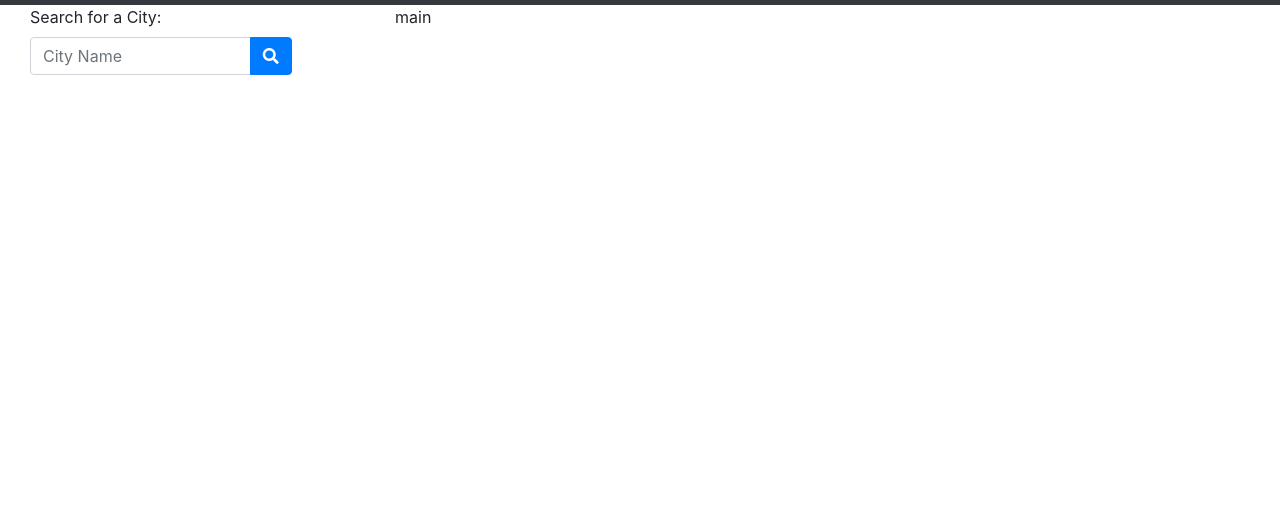
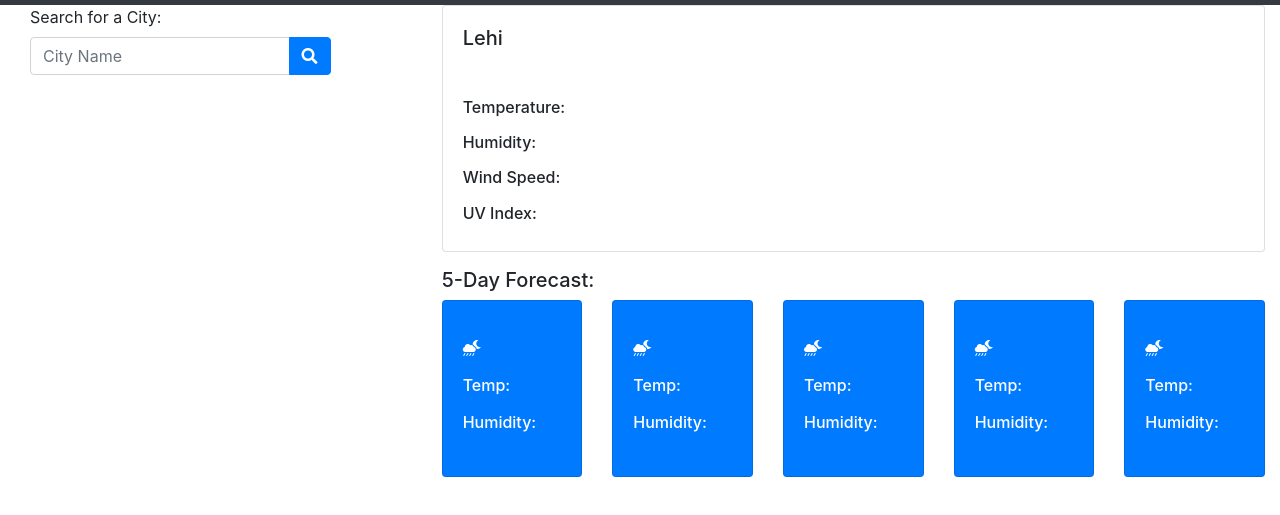
Before and after one commit to jamesjtuckbc/Tuck-Weather-Dashboard, a plain HTML site: page index.html in a window 1280 px wide. Shown: the part 51-566 px from the top of the page. Drawn offline with nearby package versions, Linux system fonts and the light colour scheme.

Commit message:
More HTML layout including: city card and 5 day cards

```diff
--- a/index.html
+++ b/index.html
@@ -31,13 +31,13 @@
       <span class="navbar-brand mb-0 h1 mx-auto">Weather Dashboard</span>
     </nav>
     <main>
-    <div class="container no-gutters">
+      <div class="container-fluid">
         <div class="row">
           <div class="col-4">
             <aside>
               <div class="container">
                 <div class="row">
-                  <div class="col-12">
+                  <div class="col">
                     <label for="citySearchInput">Search for a City:</label>
                   </div>
                 </div>
@@ -51,7 +51,11 @@
                         id="citySearchInput"
                       />
                       <div class="input-group-append">
-                      <button class="btn btn-primary" type="button">
+                        <button
+                          class="btn btn-primary"
+                          type="button"
+                          id="searchBtn"
+                        >
                           <i class="fas fa-search"></i>
                         </button>
                       </div>
@@ -59,15 +63,92 @@
                   </div>
                 </div>
                 <div class="row mt-4">
-                  <div class="col-10" id="savedCities">
-
-                  </div>
+                  <div class="col-10" id="savedCities"></div>
                 </div>
               </div>
             </aside>
           </div>
           <div class="col-8">
-          <section>main</section>
+            <section>
+              <div class="row">
+                <div class="col">
+                  <div class="card">
+                    <div class="card-body">
+                      <h5 class="card-title" id="selectedCity">Lehi</h5>
+                      <h6 id="temp" class="card-subtitle mt-5 mb-2">
+                        Temperature:
+                      </h6>
+                      <h6 id="humi" class="card-subtitle mt-3 mb-2">
+                        Humidity:
+                      </h6>
+                      <h6 id="wind" class="card-subtitle mt-3 mb-2">
+                        Wind Speed:
+                      </h6>
+                      <h6 id="uvin" class="card-subtitle mt-3 mb-2">
+                        UV Index:
+                      </h6>
+                    </div>
+                  </div>
+                </div>
+              </div>
+              <div class="row">
+                <div class="col">
+                  <h5 class="mt-3">5-Day Forecast:</h5>
+                </div>
+              </div>
+              <div id="5Day" class="row">
+                <div class="col">
+                    <div class="card text-white bg-primary">
+                        <div class="card-body">
+                          <h5 id="day1Date" class="card-title mb-4"></h5>
+                          <h6 id="day1Icon" class="card-subtitle mb-4"><i class="fas fa-cloud-moon-rain"></i></h6>
+                          <h6 id="day1Temp" class="card-subtitle mb-4">Temp: </h6>
+                          <h6 id="day1Humi" class="card-subtitle mb-4">Humidity: </h6>
+                        </div>
+                      </div>
+                </div>
+                <div class="col">
+                    <div class="card text-white bg-primary">
+                        <div class="card-body">
+                          <h5 id="day2Date" class="card-title mb-4"></h5>
+                          <h6 id="day2Icon" class="card-subtitle mb-4"><i class="fas fa-cloud-moon-rain"></i></h6>
+                          <h6 id="day2Temp" class="card-subtitle mb-4">Temp: </h6>
+                          <h6 id="day2Humi" class="card-subtitle mb-4">Humidity: </h6>
+                        </div>
+                      </div>
+                </div>
+                <div class="col">
+                    <div class="card text-white bg-primary">
+                        <div class="card-body">
+                          <h5 id="day3Date" class="card-title mb-4"></h5>
+                          <h6 id="day3Icon" class="card-subtitle mb-4"><i class="fas fa-cloud-moon-rain"></i></h6>
+                          <h6 id="day3Temp" class="card-subtitle mb-4">Temp: </h6>
+                          <h6 id="day3Humi" class="card-subtitle mb-4">Humidity: </h6>
+                        </div>
+                      </div>
+                </div>
+                <div class="col">
+                    <div class="card text-white bg-primary">
+                        <div class="card-body">
+                          <h5 id="day4Date" class="card-title mb-4"></h5>
+                          <h6 id="day4Icon" class="card-subtitle mb-4"><i class="fas fa-cloud-moon-rain"></i></h6>
+                          <h6 id="day4Temp" class="card-subtitle mb-4">Temp: </h6>
+                          <h6 id="day4Humi" class="card-subtitle mb-4">Humidity: </h6>
+                        </div>
+                      </div>
+                </div>
+                <div class="col">
+                    <div class="card text-white bg-primary">
+                        <div class="card-body">
+                          <h5 id="day5Date" class="card-title mb-4"></h5>
+                          <h6 id="day5Icon" class="card-subtitle mb-4"><i class="fas fa-cloud-moon-rain"></i></h6>
+                          <h6 id="day5Temp" class="card-subtitle mb-4">Temp: </h6>
+                          <h6 id="day5Humi" class="card-subtitle mb-4">Humidity: </h6>
+                        </div>
+                      </div>
+                </div>
+              </div>
+            </section>
           </div>
         </div>
       </div>
```
Lines whose indentation alone changed are shown as unchanged.
